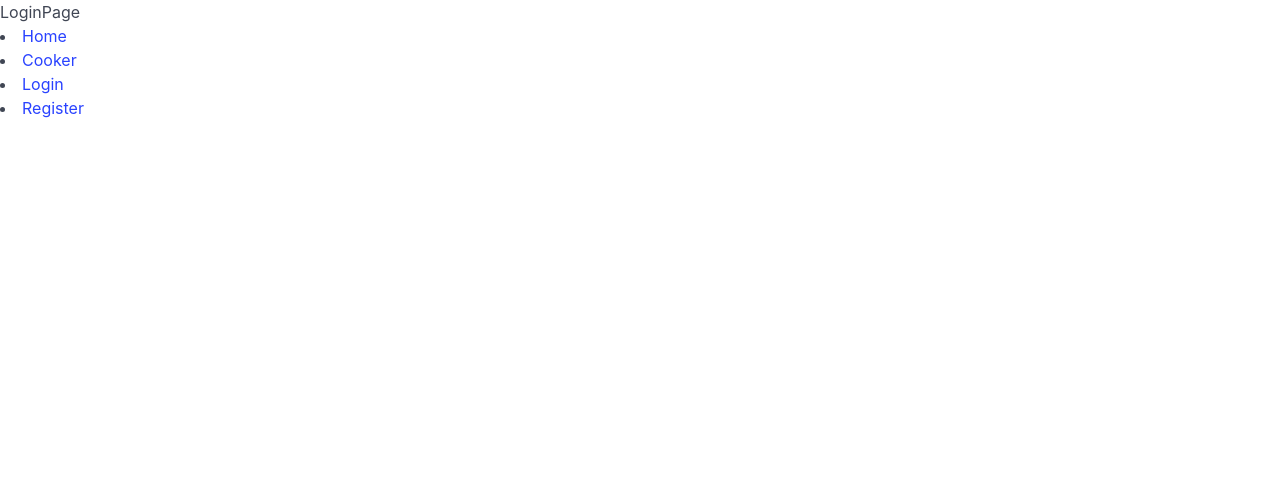
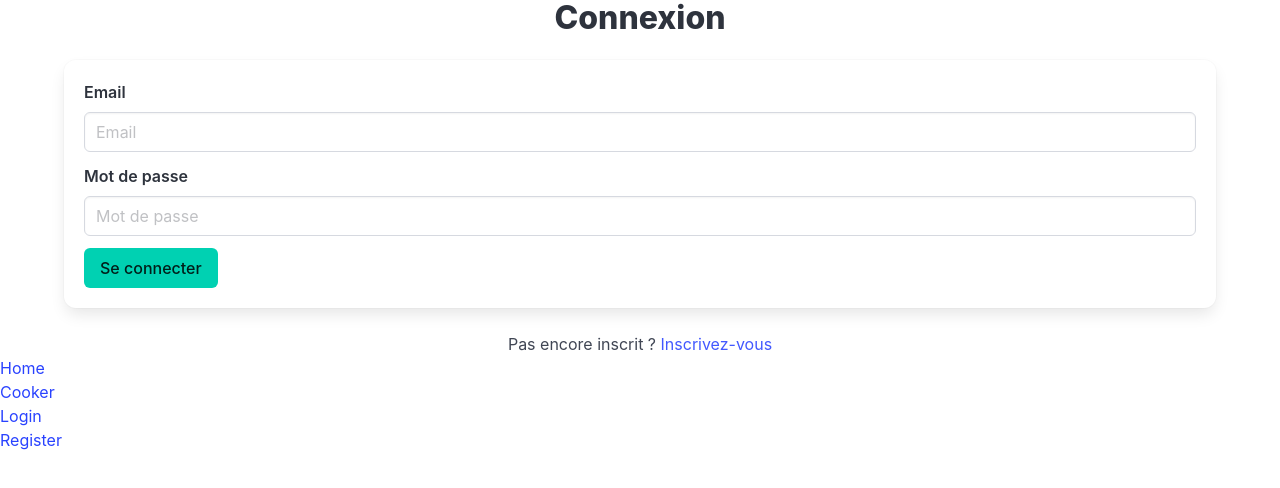
Before and after one commit to AlpinooO/ProjetFinalL-oMalgonneVueJS, a Vue app: page /#/login in a window 1280 px wide. Shown: the top 488 px of the page. Built offline with nearby package versions, Linux system fonts and the light colour scheme.

Commit message:
add authentication functionality with login and registration pages; implement Pinia store for user management

```diff
--- a/src/layout/HeaderLayout.vue
+++ b/src/layout/HeaderLayout.vue
@@ -1,18 +1,24 @@
 <template>
     <header>
         <nav>
-            <li>
+            <ul><li>
                 <router-link to="/">Home</router-link>
             </li>
-            <li>
+            </ul>
+            <ul>            <li>
                 <router-link to="/cooker">Cooker</router-link>
-            </li>
+            </li></ul>
+            <ul>
             <li>
                 <router-link to="/login">Login</router-link>
             </li>
+        </ul>
+            <ul>
             <li>
                 <router-link to="/register">Register</router-link>
             </li>
+        </ul>
+
         </nav>
     </header>
 
--- a/src/main.ts
+++ b/src/main.ts
@@ -1,10 +1,8 @@
 import { createApp } from 'vue'
+import { createPinia } from 'pinia'
 import './style.css'
 import App from './App.vue'
 import router from './router'
-
-
-
-
-
-createApp(App).use(router).mount('#app')
+const pinia = createPinia()
+const app = createApp(App)
+app.use(pinia).use(router).mount('#app')
--- a/src/pages/LoginPage.vue
+++ b/src/pages/LoginPage.vue
@@ -1,7 +1,40 @@
 <template>
-    <main>
-        <h1>LoginPage</h1>
-    </main>
-</template>
+    <div class="login-page container">
+      <h2 class="title is-3 has-text-centered">Connexion</h2>
+      <form @submit.prevent="login" class="box">
+        <div class="field">
+          <label class="label">Email</label>
+          <div class="control">
+            <input v-model="credentials.email" class="input" type="email" placeholder="Email" required />
+          </div>
+        </div>
 
-<script lang="ts" setup></script>
+        <div class="field">
+          <label class="label">Mot de passe</label>
+          <div class="control">
+            <input v-model="credentials.password" class="input" type="password" placeholder="Mot de passe" required />
+          </div>
+        </div>
+
+        <div class="control">
+          <button class="button is-primary" type="submit">Se connecter</button>
+        </div>
+      </form>
+      <p class="has-text-centered">Pas encore inscrit ? <router-link to="/register" class="has-text-link">Inscrivez-vous</router-link></p>
+    </div>
+  </template>
+
+  <script setup>
+  import { ref } from 'vue';
+  import { useRouter } from 'vue-router';
+  import { useAuthStore } from '../stores/auth';
+
+  const router = useRouter();
+  const authStore = useAuthStore();
+  const credentials = ref({ email: '', password: '' });
+
+  const login = async () => {
+    await authStore.login(credentials.value);
+    router.push('/');
+  };
+  </script>
--- a/src/pages/RegisterPage.vue
+++ b/src/pages/RegisterPage.vue
@@ -1,8 +1,47 @@
 <template>
-    <main>
-    <h1>RegisterPage</h1>
-    </main>
+    <div class="register-page container">
+      <h2 class="title is-3 has-text-centered">Inscription</h2>
+      <form @submit.prevent="register" class="box">
+        <div class="field">
+          <label class="label">Nom</label>
+          <div class="control">
+            <input v-model="user.name" class="input" type="text" placeholder="Nom" required />
+          </div>
+        </div>
 
-</template>
+        <div class="field">
+          <label class="label">Email</label>
+          <div class="control">
+            <input v-model="user.email" class="input" type="email" placeholder="Email" required />
+          </div>
+        </div>
 
-<script setup lang="ts"></script>
+        <div class="field">
+          <label class="label">Mot de passe</label>
+          <div class="control">
+            <input v-model="user.password" class="input" type="password" placeholder="Mot de passe" required />
+          </div>
+        </div>
+
+        <div class="control">
+          <button class="button is-primary" type="submit">S'inscrire</button>
+        </div>
+      </form>
+      <p class="has-text-centered">Déjà un compte ? <router-link to="/login" class="has-text-link">Connectez-vous</router-link></p>
+    </div>
+  </template>
+
+  <script setup>
+  import { ref } from 'vue';
+  import { useRouter } from 'vue-router';
+  import { useAuthStore } from '../stores/auth';
+
+  const router = useRouter();
+  const authStore = useAuthStore();
+  const user = ref({ name: '', email: '', password: '' });
+
+  const register = async () => {
+    await authStore.register(user.value);
+    router.push('/');
+  };
+  </script>
--- /dev/null
+++ b/src/stores/auth.ts
@@ -0,0 +1,27 @@
+import { defineStore } from 'pinia';
+
+export const useAuthStore = defineStore('auth', {
+  state: () => ({
+    user: null,
+  }),
+  actions: {
+    async register(userData) {
+
+      this.user = userData;
+      localStorage.setItem('user', JSON.stringify(userData));
+    },
+    async login(credentials) {
+
+      const storedUser = JSON.parse(localStorage.getItem('user'));
+      if (storedUser && storedUser.email === credentials.email && storedUser.password === credentials.password) {
+        this.user = storedUser;
+      } else {
+        throw new Error('Identifiants incorrects');
+      }
+    },
+    logout() {
+      this.user = null;
+      localStorage.removeItem('user');
+    },
+  },
+});
```
